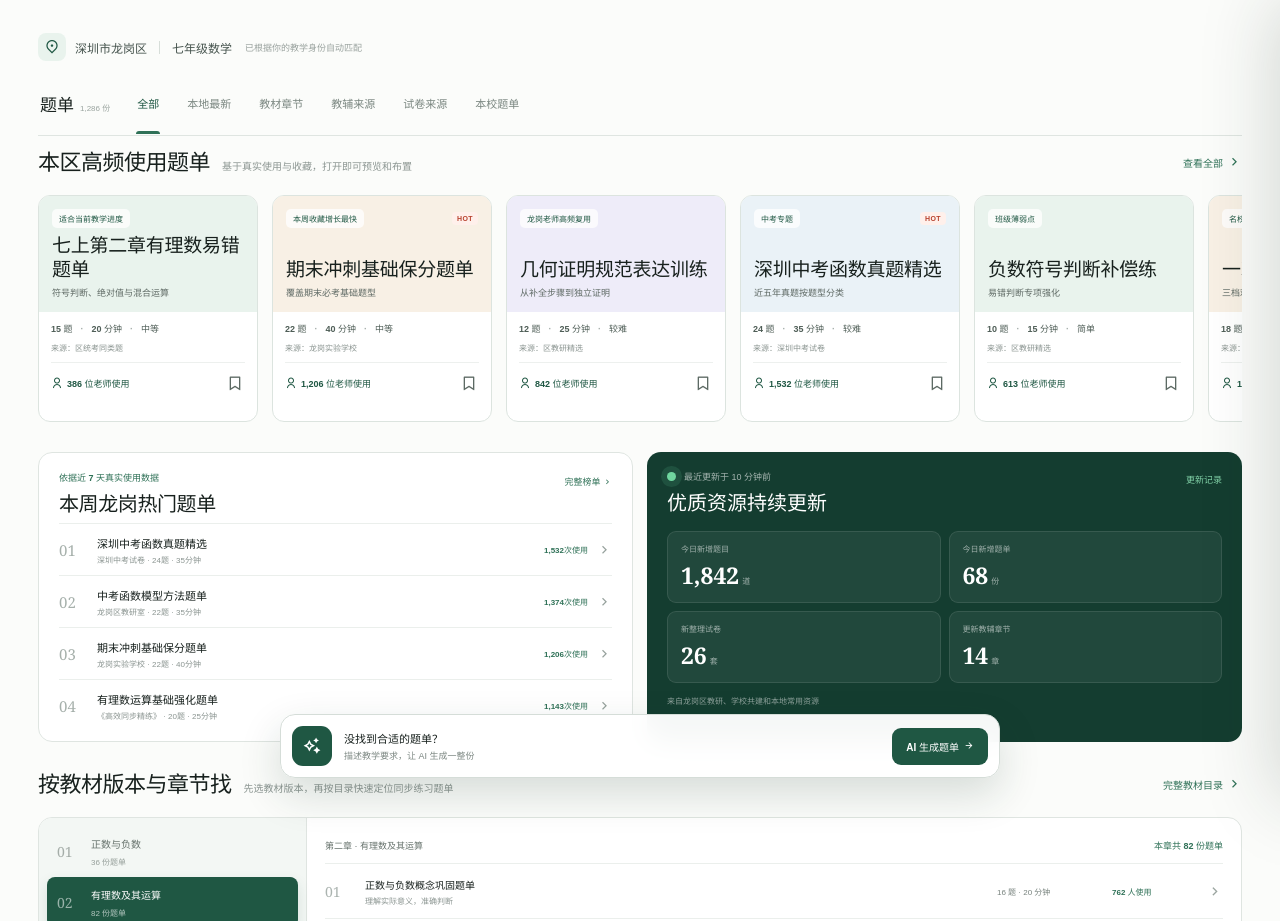
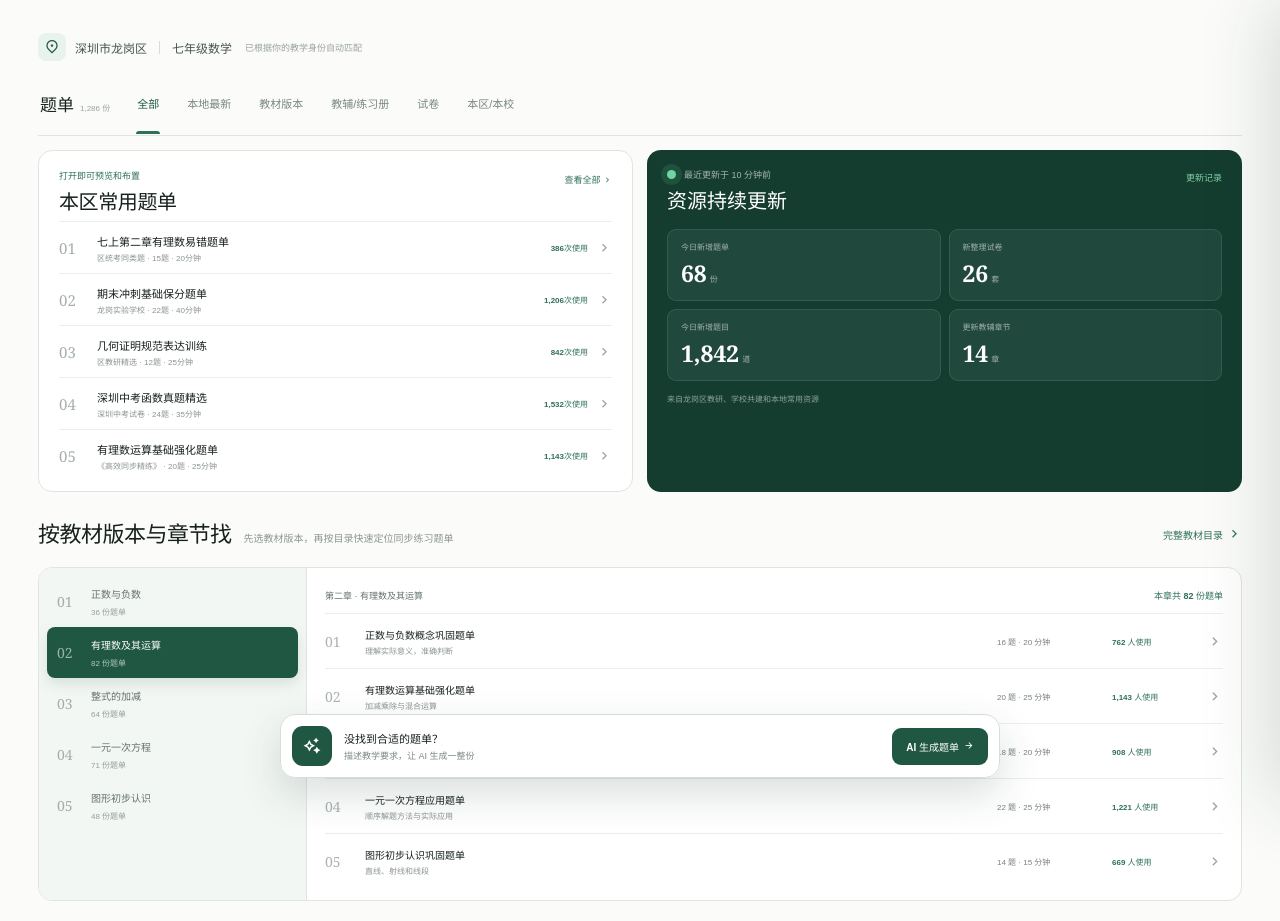
Before and after one commit to djxky/feixiang-question-bank-demo, a website built with Vite: page index.html in a window 1280 px wide. Shown: the top 921 px of the page. Built offline with nearby package versions, Linux system fonts and the light colour scheme.

Commit message:
Refocus first screen on browse and resource freshness

```diff
--- a/index.html
+++ b/index.html
@@ -26,10 +26,10 @@
         <div id="filterChips" class="filter-chips category-tabs" role="tablist" aria-label="题单分类">
           <button class="active" data-filter="all">全部</button>
           <button data-filter="latest">本地最新</button>
-          <button data-filter="chapter">教材章节</button>
-          <button data-filter="workbook">教辅来源</button>
-          <button data-filter="paper">试卷来源</button>
-          <button data-filter="school">本校题单</button>
+          <button data-filter="chapter">教材版本</button>
+          <button data-filter="workbook">教辅/练习册</button>
+          <button data-filter="paper">试卷</button>
+          <button data-filter="school">本区/本校</button>
         </div>
       </section>
 
--- a/main.js
+++ b/main.js
@@ -104,6 +104,32 @@ function shelf(title, subtitle, ids) {
         <button class="view-all">查看全部 <i class="ri-arrow-right-s-line"></i></button>
       </header>
       <div class="shelf-viewport"><div class="shelf-track">${list.map(topicCard).join("")}</div></div>
+    </section>`;
+}
+
+function firstScreenSection() {
+  const commonTopics = [byId.t1, byId.t2, byId.t3, byId.t4, byId.t9];
+  return `
+    <section class="first-screen" aria-label="首屏资源概览">
+      <div class="featured-lists">
+        <article class="list-panel">
+          <header>
+            <div><p>打开即可预览和布置</p><h2>本区常用题单</h2></div>
+            <button>查看全部 <i class="ri-arrow-right-s-line"></i></button>
+          </header>
+          <div>${commonTopics.map((topic, index) => compactRow(topic, index + 1)).join("")}</div>
+        </article>
+        <article class="resource-update">
+          <header><div><p><span class="live-dot"></span> 最近更新于 10 分钟前</p><h2>资源持续更新</h2></div><button>更新记录</button></header>
+          <div class="update-stat-grid">
+            <div><small>今日新增题单</small><strong>68</strong><span>份</span></div>
+            <div><small>新整理试卷</small><strong>26</strong><span>套</span></div>
+            <div><small>今日新增题目</small><strong>1,842</strong><span>道</span></div>
+            <div><small>更新教辅章节</small><strong>14</strong><span>章</span></div>
+          </div>
+          <footer>来自龙岗区教研、学校共建和本地常用资源</footer>
+        </article>
+      </div>
     </section>`;
 }
 
@@ -249,27 +275,15 @@ function setupInfiniteFeed() {
 
 function renderDefaultFeed() {
   return [
-    shelf("本区高频使用题单", "基于真实使用与收藏，打开即可预览和布置", ["t1","t2","t3","t4","t5","t6","t7"]),
-    `
-    <section class="weekly-resource">
-      <article class="list-panel">
-        <header><div><p>依据近 7 天真实使用数据</p><h2>本周龙岗热门题单</h2></div><button>完整榜单 <i class="ri-arrow-right-s-line"></i></button></header>
-        <div>${[byId.t4,byId.t18,byId.t2,byId.t9].map((topic,index)=>compactRow(topic,index+1)).join("")}</div>
-      </article>
-      <article class="resource-update">
-        <header><div><p><span class="live-dot"></span> 最近更新于 10 分钟前</p><h2>优质资源持续更新</h2></div><button>更新记录</button></header>
-        <div class="update-stat-grid">
-          <div><small>今日新增题目</small><strong>1,842</strong><span>道</span></div>
-          <div><small>今日新增题单</small><strong>68</strong><span>份</span></div>
-          <div><small>新整理试卷</small><strong>26</strong><span>套</span></div>
-          <div><small>更新教辅章节</small><strong>14</strong><span>章</span></div>
-        </div>
-        <footer>来自龙岗区教研、学校共建和本地常用资源</footer>
-      </article>
-    </section>`,
+    firstScreenSection(),
     chapterSection(),
     workbookSection(),
     schoolSection(),
+    `
+    <section class="weekly-hot list-panel">
+      <header><div><p>依据近 7 天真实使用数据</p><h2>本周龙岗热门题单</h2></div><button>完整榜单 <i class="ri-arrow-right-s-line"></i></button></header>
+      <div>${[byId.t4,byId.t18,byId.t2,byId.t9].map((topic,index)=>compactRow(topic,index+1)).join("")}</div>
+    </section>`,
     `
     <section class="collection-section">
       <header class="shelf-header"><div class="shelf-title"><h2>题单合集</h2><p>按章节、考试与教辅整理成组，适合连续教学</p></div><button class="view-all">全部合集 <i class="ri-arrow-right-s-line"></i></button></header>
--- a/styles.css
+++ b/styles.css
@@ -150,6 +150,8 @@ h1 {
 .activity-list small { overflow: hidden; color: #7f8a85; font-size: 8px; text-overflow: ellipsis; white-space: nowrap; }
 .activity-list time { color: #9aa49f; font-size: 8px; }
 
+.first-screen { margin-top: 14px; }
+.weekly-hot { margin-top: 29px; }
 .collection-section { margin-top: 28px; }
 .collection-grid { display: grid; grid-template-columns: repeat(3, 1fr); gap: 14px; }
 .collection-card {
```
